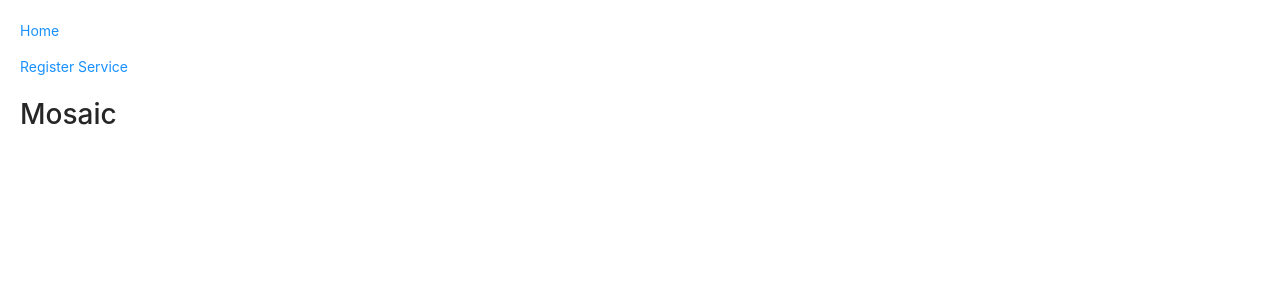
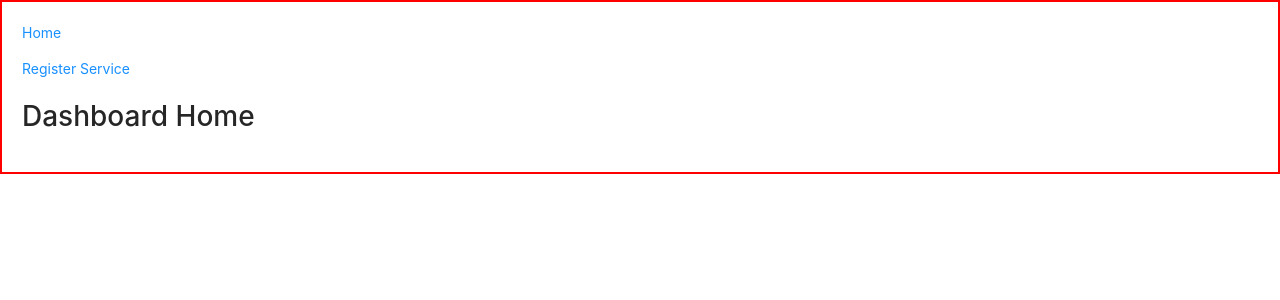
Before and after one commit to oslabs-beta/mosaic, a React (Create React App) app in the folder client/: page / in a window 1280 px wide. Shown: the top 300 px of the page. Built offline with nearby package versions, Linux system fonts and the light colour scheme.

Commit message:
app layout

```diff
--- a/client/src/App.css
+++ b/client/src/App.css
@@ -2,4 +2,5 @@
 
 .App {
   padding: 20px;
+  border: 2px solid red;
 }
--- a/client/src/App.js
+++ b/client/src/App.js
@@ -5,8 +5,13 @@ import {Switch, Route, Link} from 'react-router-dom';
 import RegisterServiceForm from './components/RegisterServiceForm';
 
 function App() {
+  const loggedIn = true;
   return (
     <div className="App">
+      {!loggedIn ? (
+        <h1>Landing Page</h1>
+      ) : (
+        <div className="dashboardContainer">
           <p>
             <Link to="/">Home</Link>
           </p>
@@ -20,9 +25,11 @@ function App() {
             </Route>
 
             <Route path="/">
-          <h1>Mosaic</h1>
+              <h1>Dashboard Home</h1>
             </Route>
           </Switch>
+        </div>
+      )}
     </div>
   );
 }
```
Lines whose indentation alone changed are shown as unchanged.
